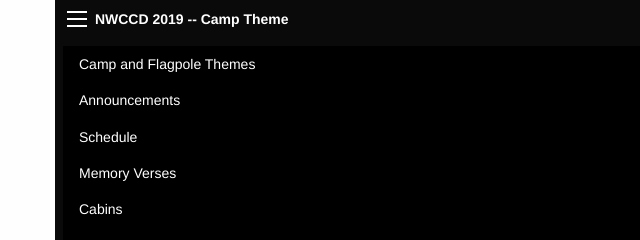
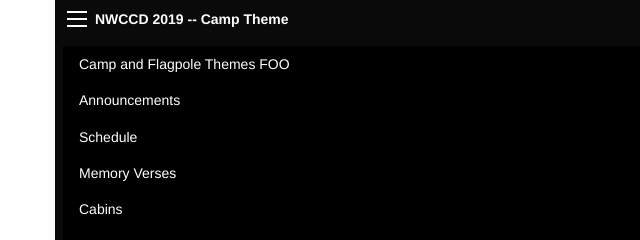
Before and after one commit to nwccd/2019, a plain HTML site: page index.html in a window 1280 px wide. Both pictures are taken after a click on the button 77 px from the left and 19 px from the top of the page. Shown: the top 240 px of the page, 0-640 px from the left. Drawn offline with Linux system fonts and the light colour scheme.

Commit message:
Update index.html
Add FOO

```diff
--- a/index.html
+++ b/index.html
@@ -22,7 +22,7 @@
       <div class="title-bar" id="nwccd-menu">
         <div class="title-bar-left">
           <ul class="accordion vertical menu" data-accordion-menu>
-			<li><a class="title-bar-text inactive" href="index.html">Camp and Flagpole Themes</a>
+			<li><a class="title-bar-text inactive" href="index.html">Camp and Flagpole Themes FOO</a>
 			<li><a class="title-bar-text inactive" href="announcement.html">Announcements</a>
 			<li><a class="title-bar-text inactive">Schedule</a>
 				<ul class="menu vertical nested">
```
